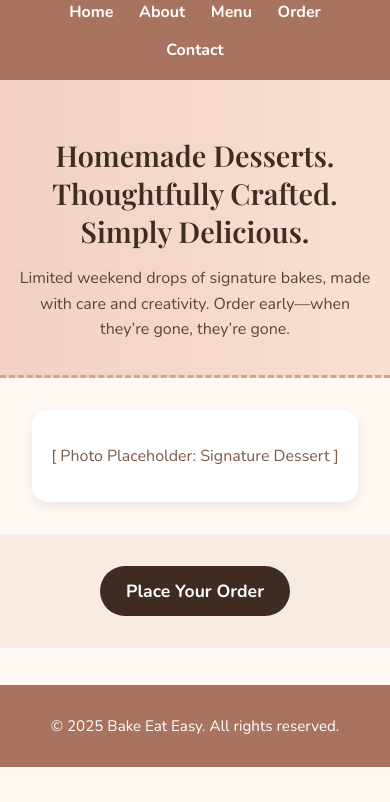
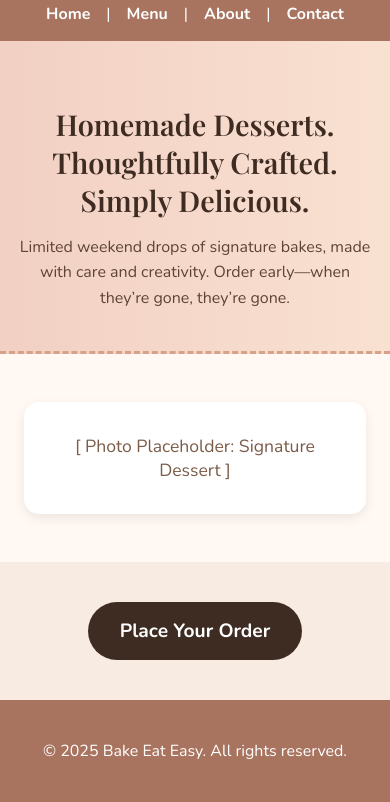
Before and after one commit to jalx9002/tester, a plain HTML site: page index.html in a window 390 px wide. Shown: the part 77-879 px from the top of the page. Before the commit the page ends 844 px from the top, so only its background shows below. Drawn offline with nearby package versions, Linux system fonts and the light colour scheme.

Commit message:
Update index.html

```diff
--- a/index.html
+++ b/index.html
@@ -35,7 +35,7 @@
     /* HEADER */
     header {
       background-color: #a9745f;
-      padding: 0.7rem 1.5rem;
+      padding: 1rem 2rem;
       color: white;
       display: flex;
       justify-content: space-between;
@@ -54,13 +54,14 @@
       display: flex;
       flex-wrap: wrap;
       justify-content: center;
+      gap: 1.5rem;
     }
 
     nav a {
-      margin: 0.5rem 0.8rem;
       color: white;
       text-decoration: none;
       font-weight: bold;
+      font-size: 1rem;
       transition: color 0.3s;
     }
 
@@ -71,7 +72,7 @@
     /* HERO */
     .hero {
       background: linear-gradient(to right, #f2d0c4, #f9e1d1);
-      padding: 3rem 1.5rem;
+      padding: 4rem 2rem;
       text-align: center;
       border-bottom: 3px dashed #d6a28c;
     }
@@ -94,13 +95,13 @@
     /* SINGLE PHOTO */
     .photo {
       max-width: 800px;
-      margin: 2rem auto;
-      padding: 0 1rem;
+      margin: 3rem auto;
+      padding: 0 1.5rem;
     }
 
     .photo-card {
       background-color: #fff;
-      padding: 1.2rem;
+      padding: 2rem;
       border-radius: 15px;
       box-shadow: 0 4px 12px rgba(0, 0, 0, 0.08);
       transition: transform 0.3s, box-shadow 0.3s;
@@ -114,24 +115,25 @@
 
     .photo-card p {
       color: #7a5b48;
-      font-size: 1rem;
+      font-size: 1.1rem;
+      margin: 0;
     }
 
     /* CTA */
     .cta {
       text-align: center;
-      padding: 2.5rem 1.5rem;
+      padding: 3rem 1.5rem;
       background-color: #f8ebe1;
     }
 
     a.button {
       background-color: #3e2c23;
       color: white;
-      padding: 0.8rem 1.6rem;
+      padding: 1rem 2rem;
       text-decoration: none;
       border-radius: 30px;
       font-weight: bold;
-      font-size: 1.1rem;
+      font-size: 1.2rem;
       transition: background-color 0.3s;
       display: inline-block;
     }
@@ -145,9 +147,9 @@
       background-color: #a9745f;
       color: white;
       text-align: center;
-      padding: 1rem;
+      padding: 1.5rem;
       margin-top: auto;
-      font-size: 0.95rem;
+      font-size: 1rem;
     }
 
     /* MOBILE TWEAKS */
@@ -158,7 +160,8 @@
       }
 
       nav {
-        margin-top: 0.5rem;
+        margin-top: 0.8rem;
+        gap: 1rem;
       }
 
       .logo img {
@@ -172,11 +175,11 @@
       }
 
       .hero {
-        padding: 2rem 1rem;
+        padding: 2.5rem 1rem;
       }
 
       .cta {
-        padding: 2rem 1rem;
+        padding: 2.5rem 1rem;
       }
     }
   </style>
@@ -191,9 +194,11 @@
     </div>
     <nav>
       <a href="index.html">Home</a>
+      <span>|</span>
+      <a href="menupage.html">Menu</a>
+      <span>|</span>
       <a href="aboutpage.html">About</a>
-      <a href="menupage.html">Menu</a>
-      <a href="orderpage.html">Order</a>
+      <span>|</span>
       <a href="contactpage.html">Contact</a>
     </nav>
   </header>
```
